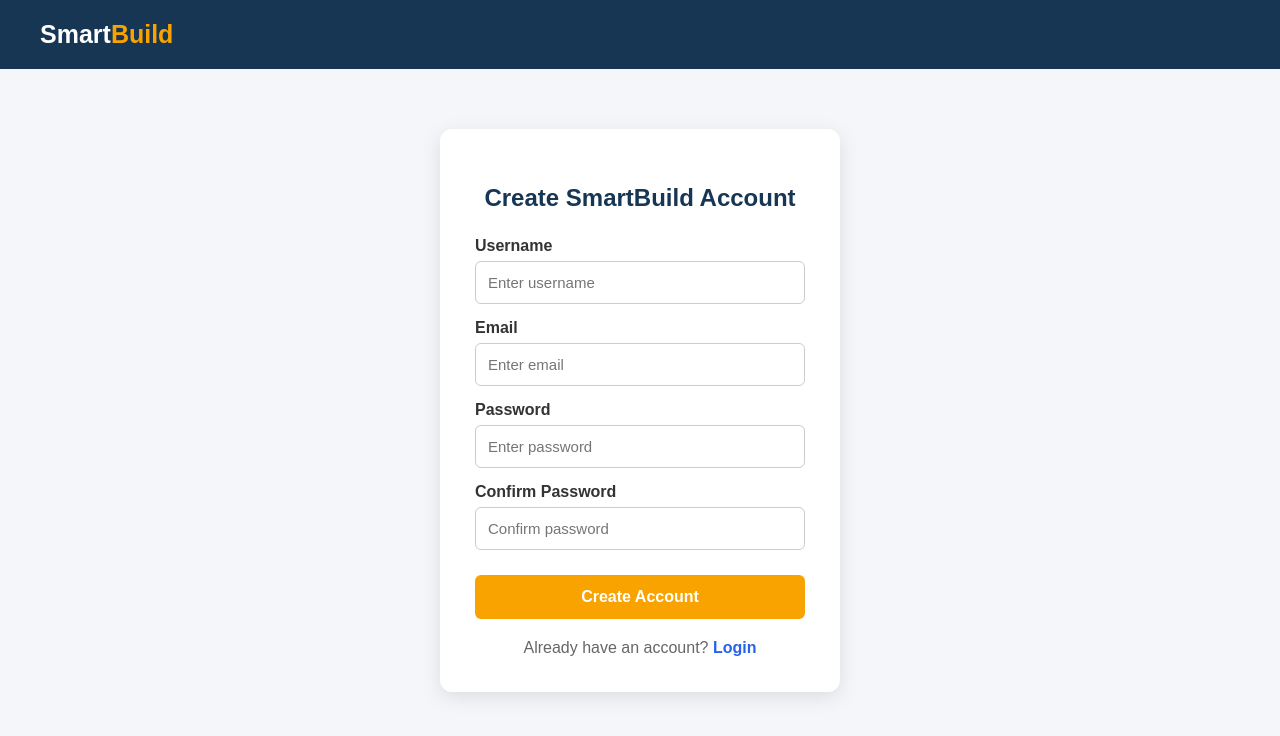
After one commit to sanvi43501/smartbuild, a Django app: page /register/ in a window 1280 px wide. The commit adds this page. Shown: the top 736 px of the page. Run offline with Django 5.2, Linux system fonts and the light colour scheme.

Commit message:
Complete SmartBuild project

```diff
--- a/home/views.py
+++ b/home/views.py
@@ -1,6 +1,7 @@
 from django.shortcuts import render
 from django.core.files.storage import FileSystemStorage
 from django.conf import settings
+from django.contrib.auth.decorators import login_required
 from .models import PlanningData, ConstructionProgress, CrackDetection
 from ultralytics import YOLO
 from PIL import Image
@@ -17,12 +18,31 @@ def home(request):
 
 
 def login(request):
+    if request.method == "POST":
+        email = request.POST.get("email")
+        password = request.POST.get("password")
+
+        user = User.objects.filter(email=email).first()
+
+        if user:
+            authenticated_user = authenticate(
+                request,
+                username=user.username,
+                password=password
+            )
+
+            if authenticated_user is not None:
+                auth_login(request, authenticated_user)
+                return redirect("dashboard")
+
+        messages.error(request, "Invalid email or password.")
+
     return render(request, "login.html")
 
 
+@login_required(login_url="login")
 def dashboard(request):
     return render(request, "dashboard.html")
-
 
 def planning(request):
 
@@ -268,3 +288,44 @@ def report(request):
             "crack_detection": crack_detection,
         }
     )
+from django.contrib.auth.models import User
+from django.contrib.auth import authenticate, login as auth_login, logout
+from django.shortcuts import render, redirect
+from django.contrib import messages
+
+def register_view(request):
+
+    if request.method == "POST":
+
+        username = request.POST.get("username")
+        email = request.POST.get("email")
+        password = request.POST.get("password")
+        confirm_password = request.POST.get("confirm_password")
+
+        if password != confirm_password:
+            messages.error(request, "Passwords do not match.")
+            return redirect("register")
+
+        if User.objects.filter(username=username).exists():
+            messages.error(request, "Username already exists.")
+            return redirect("register")
+
+        if User.objects.filter(email=email).exists():
+            messages.error(request, "Email already registered.")
+            return redirect("register")
+
+        user = User.objects.create_user(
+            username=username,
+            email=email,
+            password=password
+        )
+
+        user.save()
+
+        messages.success(request, "Registration successful. Please login.")
+        return redirect("login")
+
+    return render(request, "register.html")
+def logout_view(request):
+    logout(request)
+    return redirect("home")
--- a/placement/urls.py
+++ b/placement/urls.py
@@ -1,40 +1,29 @@
-"""
-URL configuration for placement project.
-
-The `urlpatterns` list routes URLs to views. For more information please see:
-    https://docs.djangoproject.com/en/6.0/topics/http/urls/
-Examples:
-Function views
-    1. Add an import:  from my_app import views
-    2. Add a URL to urlpatterns:  path('', views.home, name='home')
-Class-based views
-    1. Add an import:  from other_app.views import Home
-    2. Add a URL to urlpatterns:  path('', Home.as_view(), name='home')
-Including another URLconf
-    1. Import the include() function: from django.urls import include, path
-    2. Add a URL to urlpatterns:  path('blog/', include('blog.urls'))
-"""
 from django.contrib import admin
 from django.urls import path
 from django.conf import settings
 from django.conf.urls.static import static
 from home import views
+from django.views.static import serve
 
 
 urlpatterns = [
     path("admin/", admin.site.urls),
+
     path("", views.home, name="home"),
     path("login/", views.login, name="login"),
+    path("logout/", views.logout_view, name="logout"),
+    path("register/", views.register_view, name="register"),
+
     path("dashboard/", views.dashboard, name="dashboard"),
     path("planning/", views.planning, name="planning"),
     path("monitoring/", views.monitoring, name="monitoring"),
     path("maintenance/", views.maintenance, name="maintenance"),
-    path('history/', views.history, name='history'),
-    path('report/', views.report, name='report'),
+    path("history/", views.history, name="history"),
+    path("report/", views.report, name="report"),
 ]
 
 
-urlpatterns += static(
-    settings.MEDIA_URL,
-    document_root=settings.MEDIA_ROOT
-)
+
+path("media/<path:path>", serve, {
+    "document_root": settings.MEDIA_ROOT
+}),
--- /dev/null
+++ b/templates/register.html
@@ -0,0 +1,200 @@
+<!DOCTYPE html>
+<html>
+<head>
+
+    <title>Register - SmartBuild</title>
+
+    <style>
+
+        body {
+            margin: 0;
+            font-family: Arial, sans-serif;
+            background: #f4f6f9;
+        }
+
+        .header {
+            background: #173653;
+            color: white;
+            padding: 20px 40px;
+            display: flex;
+            justify-content: space-between;
+            align-items: center;
+        }
+
+        .logo {
+            font-size: 25px;
+            font-weight: bold;
+        }
+
+        .logo span {
+            color: #f9a300;
+        }
+
+        .container {
+            width: 400px;
+            max-width: 90%;
+            margin: 60px auto;
+        }
+
+        .card {
+            background: white;
+            padding: 35px;
+            border-radius: 12px;
+            box-shadow: 0 5px 20px rgba(0,0,0,0.1);
+        }
+
+        h2 {
+            text-align: center;
+            color: #173653;
+            margin-bottom: 25px;
+        }
+
+        label {
+            display: block;
+            margin-top: 15px;
+            margin-bottom: 6px;
+            font-weight: bold;
+            color: #333;
+        }
+
+        input {
+            width: 100%;
+            padding: 12px;
+            box-sizing: border-box;
+            border: 1px solid #ccc;
+            border-radius: 6px;
+            font-size: 15px;
+        }
+
+        button {
+            width: 100%;
+            margin-top: 25px;
+            padding: 13px;
+            background: #f9a300;
+            color: white;
+            border: none;
+            border-radius: 6px;
+            font-size: 16px;
+            font-weight: bold;
+            cursor: pointer;
+        }
+
+        button:hover {
+            background: #e89500;
+        }
+
+        .login-link {
+            text-align: center;
+            margin-top: 20px;
+            color: #666;
+        }
+
+        .login-link a {
+            color: #2563eb;
+            text-decoration: none;
+            font-weight: bold;
+        }
+
+        .messages {
+            margin-bottom: 15px;
+            color: red;
+            text-align: center;
+        }
+
+    </style>
+
+</head>
+
+<body>
+
+    <div class="header">
+
+        <div class="logo">
+            Smart<span>Build</span>
+        </div>
+
+    </div>
+
+
+    <div class="container">
+
+        <div class="card">
+
+            <h2>Create SmartBuild Account</h2>
+
+            {% if messages %}
+                <div class="messages">
+                    {% for message in messages %}
+                        {{ message }}
+                    {% endfor %}
+                </div>
+            {% endif %}
+
+
+            <form method="POST">
+
+                {% csrf_token %}
+
+                <label>Username</label>
+
+                <input
+                    type="text"
+                    name="username"
+                    placeholder="Enter username"
+                    required
+                >
+
+
+                <label>Email</label>
+
+                <input
+                    type="email"
+                    name="email"
+                    placeholder="Enter email"
+                    required
+                >
+
+
+                <label>Password</label>
+
+                <input
+                    type="password"
+                    name="password"
+                    placeholder="Enter password"
+                    required
+                >
+
+
+                <label>Confirm Password</label>
+
+                <input
+                    type="password"
+                    name="confirm_password"
+                    placeholder="Confirm password"
+                    required
+                >
+
+
+                <button type="submit">
+                    Create Account
+                </button>
+
+            </form>
+
+
+            <div class="login-link">
+
+                Already have an account?
+
+                <a href="{% url 'login' %}">
+                    Login
+                </a>
+
+            </div>
+
+        </div>
+
+    </div>
+
+</body>
+</html>
```
Also changed, not shown: placement/settings.py (+4 -5 lines), templates/dashboard.html (+20 -1 lines), templates/home.html (+95 -40 lines), templates/login.html (+14 -1 lines).
